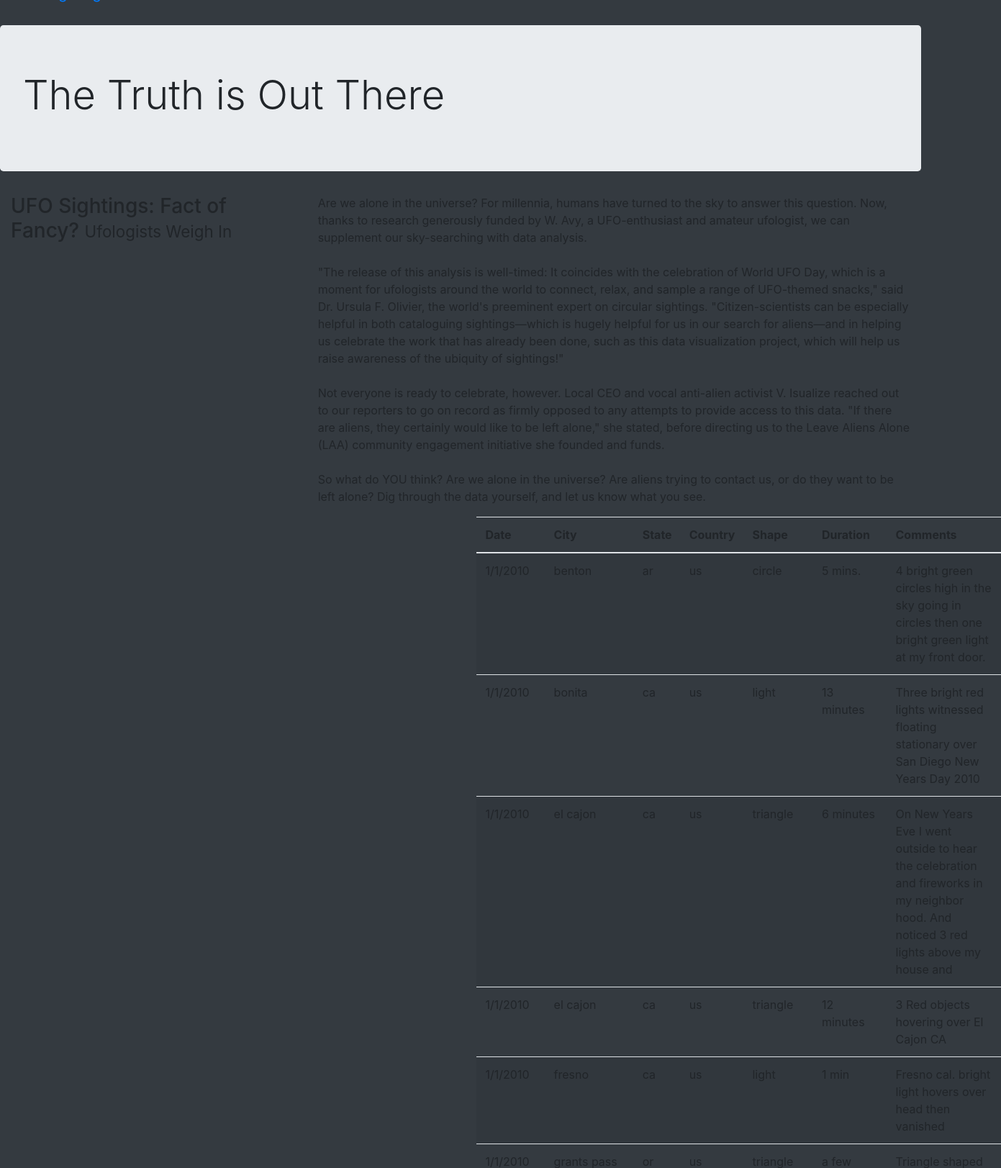
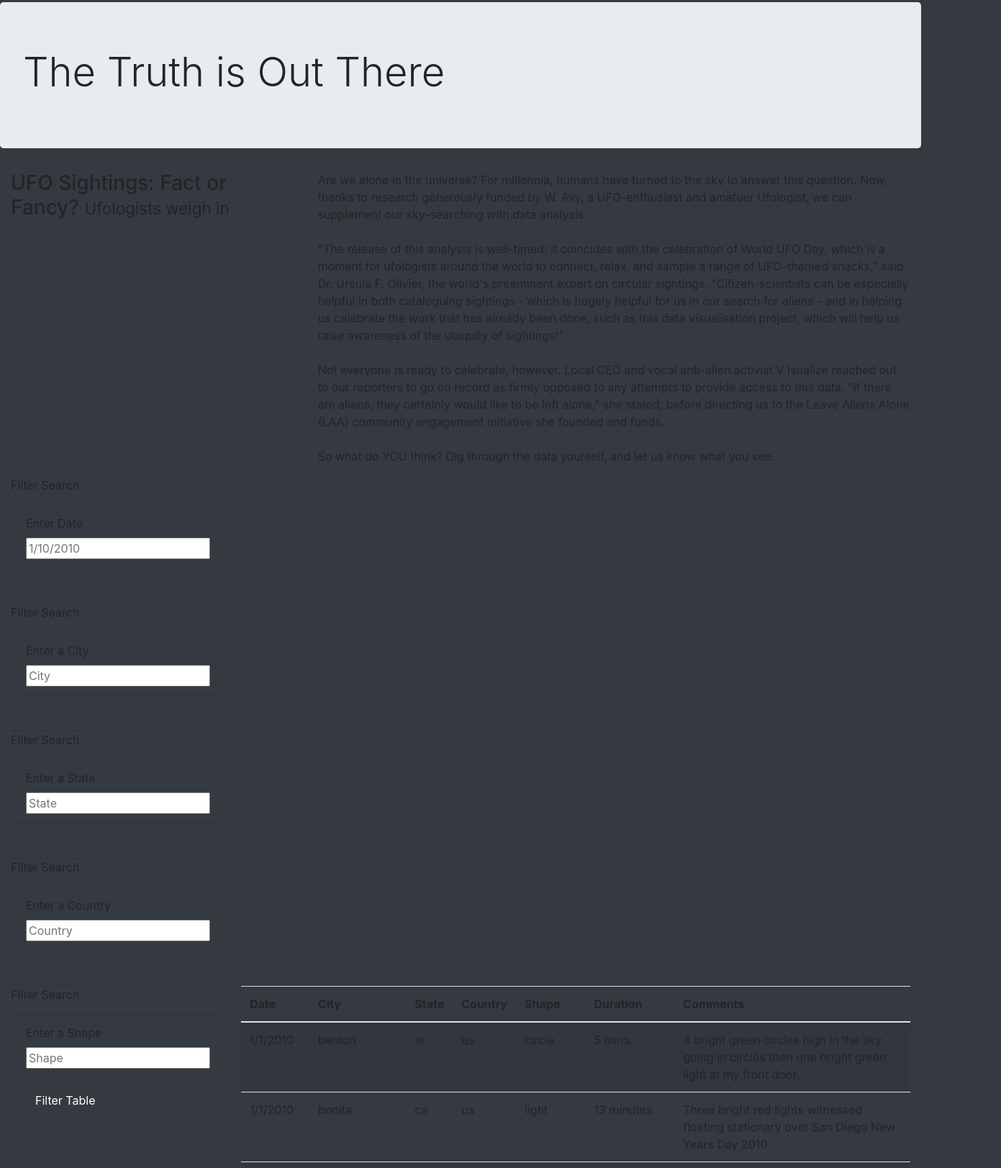
Before and after one commit to anipingping/UFOs, a plain HTML site: page index.html in a window 1280 px wide. Shown: the part 53-1676 px from the top of the page at 72% size, 1391 px wide, since content can reach past the window. Drawn offline with nearby package versions, Linux system fonts and the light colour scheme.

Commit message:
Add files via upload

```diff
--- a/index.html
+++ b/index.html
@@ -1,41 +1,150 @@
 <!DOCTYPE html>
 <html lang="en">
   <head>
-    <meta charset="UTF-8">
-    <meta http-equiv="X-UA-Compatible" content="IE=edge">
-    <meta name="viewport" content="width=device-width, initial-scale=1.0">
-    <title>Document</title>
+    <meta charset="UTF-8" />
+    <meta name="viewport" content="width=device-width, initial-scale=1.0" />
+    <meta http-equiv="X-UA-Compatible" content="ie=edge" />
+    <title>UFO Finder</title>
     <link
       rel="stylesheet"
       href="https://maxcdn.bootstrapcdn.com/bootstrap/4.0.0/css/bootstrap.min.css"
       integrity="sha384-Gn5384xqQ1aoWXA+058RXPxPg6fy4IWvTNh0E263XmFcJlSAwiGgFAW/dAiS6JXm"
       crossorigin="anonymous"
     />
+    <link rel="stylesheet" href="static/css/style.css" />
   </head>
-<body>
+
   <body class="bg-dark">
-    </body>
     <div class="wrapper">
-        <nav class="navbar navbar-dark bg-dark navbar-expand-lg"></nav>
-        <nav class="navbar navbar-expand-lg">
+      <!-- Navbar -->
+      <nav class="navbar navbar-dark bg-dark navbar-expand-lg">
         <a class="navbar-brand" href="index.html">UFO Sightings</a>
       </nav>
-        <nav class="navbar navbar-dark bg-dark navbar-expand-lg"></nav>
+      <!-- Jumbotron -->
       <div class="jumbotron">
         <h1 class="display-4">The Truth is Out There</h1>
       </div>
+
+      <!-- Article title and paragraph -->
       <div class="container-fluid">
         <div class="row">
-              <div class="col-md-4">
-                <h3>UFO Sightings: Fact of Fancy? <small>Ufologists Weigh In</small></h3>
+          <div class="col-md-4 article-title">
+            <h3>UFO Sightings: Fact or Fancy? <small>Ufologists weigh in</small></h3>
           </div>
-              <div class="col-md-8">
+          <div class="col-md-8 article-p">
             <p>
-                  Are we alone in the universe? For millennia, humans have turned to the sky to answer this question. Now, thanks to research generously funded by W. Avy, a UFO-enthusiast and amateur ufologist, we can supplement our sky-searching with data analysis.<br><br>"The release of this analysis is well-timed: It coincides with the celebration of World UFO Day, which is a moment for ufologists around the world to connect, relax, and sample a range of UFO-themed snacks," said Dr. Ursula F. Olivier, the world's preeminent expert on circular sightings. "Citizen-scientists can be especially helpful in both cataloguing sightings—which is hugely helpful for us in our search for aliens—and in helping us celebrate the work that has already been done, such as this data visualization project, which will help us raise awareness of the ubiquity of sightings!"<br><br>Not everyone is ready to celebrate, however. Local CEO and vocal anti-alien activist V. Isualize reached out to our reporters to go on record as firmly opposed to any attempts to provide access to this data. "If there are aliens, they certainly would like to be left alone," she stated, before directing us to the Leave Aliens Alone (LAA) community engagement initiative she founded and funds.<br><br>So what do YOU think? Are we alone in the universe? Are aliens trying to contact us, or do they want to be left alone? Dig through the data yourself, and let us know what you see.
+              Are we alone in the universe? For millennia, humans have turned to the sky to answer
+              this question. Now, thanks to research generously funded by W. Avy, a UFO-enthusiast
+              and amatuer Ufologist, we can supplement our sky-searching with data analysis. <br><br>"The
+              release of this analysis is well-timed: it coincides with the celebration of World UFO
+              Day, which is a moment for ufologists around the world to connect, relax, and sample a
+              range of UFO-themed snacks," said Dr. Ursula F. Olivier, the world's preeminent expert
+              on circular sightings. "Citizen-scientists can be especially helpful in both
+              cataloguing sightings - which is hugely helpful for us in our search for aliens - and
+              in helping us celebrate the work that has already been done, such as this data
+              visualisation project, which will help us raise awareness of the ubiquity of
+              sightings!"<br><br> Not everyone is ready to celebrate, however. Local CEO and vocal
+              anti-alien activist V Isualize reached out to our reporters to go on record as firmly
+              opposed to any attempts to provide access to this data. "If there are aliens, they
+              certainly would like to be left alone," she stated, before directing us to the Leave
+              Aliens Alone (LAA) community engagement initiative she founded and funds. <br><br>So what do
+              YOU think? Dig through the data yourself, and let us know what you see.
+            </p>
+          </div>
+        </div>
+      </div>
+    <!-- Filter -->
        <div class="container-fluid">
         <div class="row">
           <div class="col-md-3">
+            <form class="bg-dark">
+              <p>Filter Search</p>
+              <ul class="list-group">
+                <li class="list-group-item bg-dark">
+                  <label for="datetime">Enter Date</label>
+                  <input type="text" placeholder="1/10/2010" id="datetime" />
+                </li>
+                <li class="list-group-item bg-dark">
+                  <button id="filter-btn" type="button" class="btn btn-dark">
+                  </button>
+                </li>
+              </ul>
+            </form>
           </div>
+    <!-- Filter -->
+    <div class="container-fluid">
+      <div class="row">
+        <div class="col-md-3">
+          <form class="bg-dark">
+            <p>Filter Search</p>
+            <ul class="list-group">
+              <li class="list-group-item bg-dark">
+                <label for="datetime">Enter a City</label>
+                <input type="text" placeholder="City" id="datetime" />
+              </li>
+              <li class="list-group-item bg-dark">
+                <button id="filter-btn" type="button" class="btn btn-dark">
+                </button>
+              </li>
+            </ul>
+          </form>
+        </div>
+    <!-- Filter -->
+    <div class="container-fluid">
+      <div class="row">
+        <div class="col-md-3">
+          <form class="bg-dark">
+            <p>Filter Search</p>
+            <ul class="list-group">
+              <li class="list-group-item bg-dark">
+                <label for="datetime">Enter a State</label>
+                <input type="text" placeholder="State" id="datetime" />
+              </li>
+              <li class="list-group-item bg-dark">
+                <button id="filter-btn" type="button" class="btn btn-dark">
+                </button>
+              </li>
+            </ul>
+          </form>
+        </div>
+    <!-- Filter -->
+    <div class="container-fluid">
+      <div class="row">
+        <div class="col-md-3">
+          <form class="bg-dark">
+            <p>Filter Search</p>
+            <ul class="list-group">
+              <li class="list-group-item bg-dark">
+                <label for="datetime">Enter a Country</label>
+                <input type="text" placeholder="Country" id="datetime" />
+              </li>
+              <li class="list-group-item bg-dark">
+                <button id="filter-btn" type="button" class="btn btn-dark">
+                </button>
+              </li>
+            </ul>
+          </form>
+        </div>
+    <!-- Filter -->
+    <div class="container-fluid">
+      <div class="row">
+        <div class="col-md-3">
+          <form class="bg-dark">
+            <p>Filter Search</p>
+            <ul class="list-group">
+              <li class="list-group-item bg-dark">
+                <label for="datetime">Enter a Shape</label>
+                <input type="text" placeholder="Shape" id="datetime" />
+              </li>
+              <li class="list-group-item bg-dark">
+                <button id="filter-btn" type="button" class="btn btn-dark">
+                  Filter Table
+                </button>
+              </li>
+            </ul>
+          </form>
+        </div>
+ <!-- Table -->
  <div class="col-md-9">
     <table class="table table-striped">
       <thead>
@@ -55,33 +164,6 @@
 </div>
 </div>
 </div>
-                  <form>
-                    <p>Filter Search</p>
-                    <ul>
-                      <li>
-                        <label for="date">Enter Date</label>
-                        <input type="text" placeholder="1/10/2010" id="datetime" />
-                      </li>
-                      <li>
-                         <button id="filter-btn" type="button" class="btn btn-default">
-                           Filter Table
-                         </button>
-                      </li>
-                    </ul>
-                   </form>
-                <ul class="list-group">
-                    <li class="list-group-item">
-                        <label for="date">Enter Date</label>
-                            <input type="text" placeholder="1/10/2010" id="datetime" />
-                    </li>
-                    <li class="list-group-item">
-                        <button id="filter-btn" type="button" class="btn btn-default">Filter Table</button>
-                    </li>
-
-                </ul>
-              </div>
-            </div>
-          </div>
 <script src="https://cdnjs.cloudflare.com/ajax/libs/d3/4.11.0/d3.js"></script>
 <script src="static/js/data.js"></script>
 <script src="static/js/app.js"></script>
```
Lines whose indentation alone changed are shown as unchanged.
